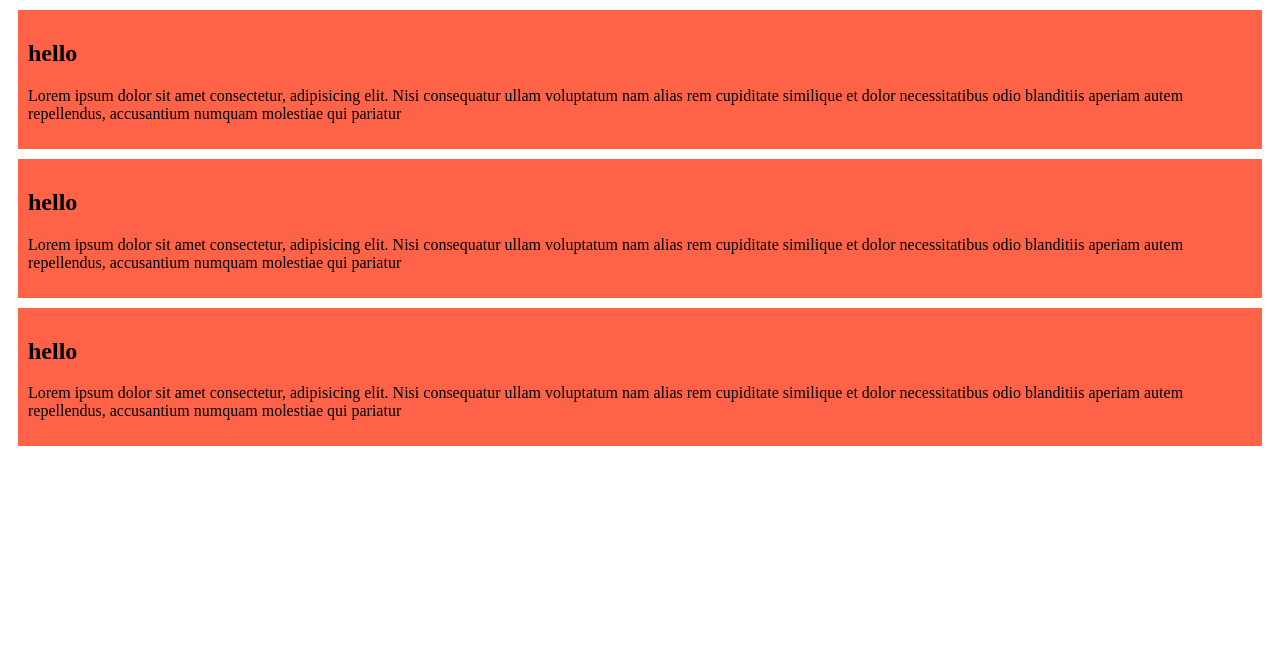
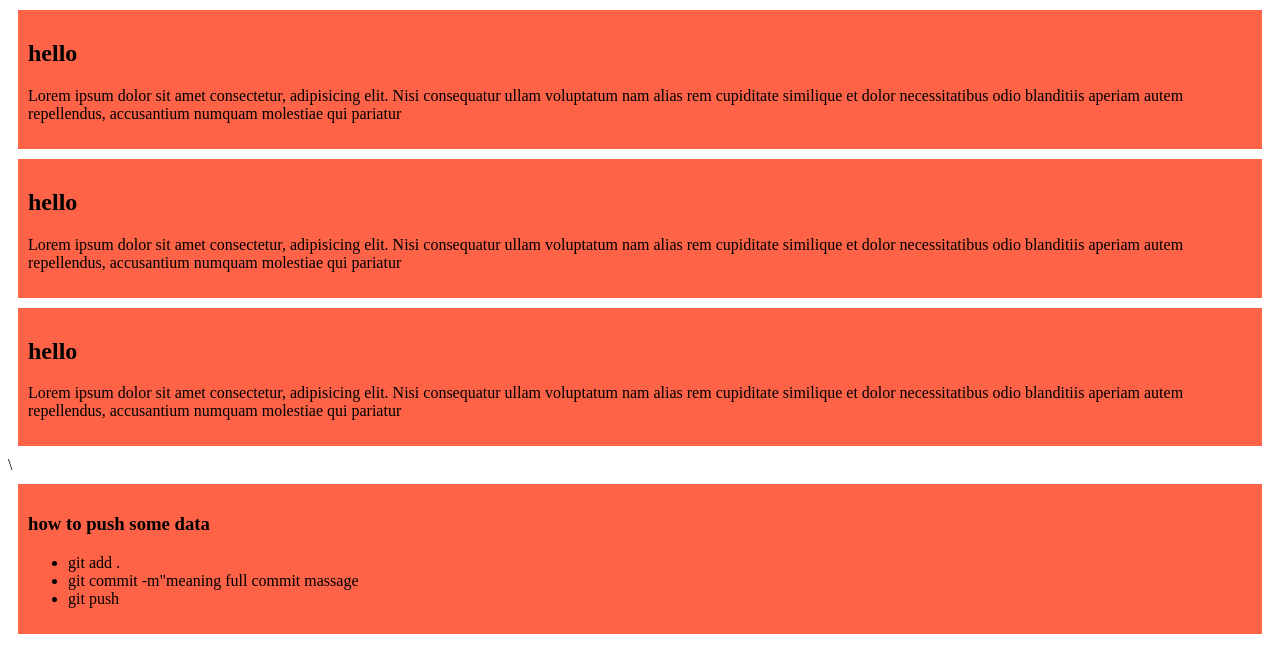
Before and after one commit to Rahiji9/my-simple-website, a plain HTML site: page index.html in a window 1280 px wide. Drawn offline with Linux system fonts and the light colour scheme.

Commit message:
my second file

```diff
--- a/index.html
+++ b/index.html
@@ -21,6 +21,14 @@
     <h2>hello</h2>
     <p>Lorem ipsum dolor sit amet consectetur, adipisicing elit. Nisi consequatur ullam voluptatum nam alias rem cupiditate similique et dolor necessitatibus odio blanditiis aperiam autem repellendus, accusantium numquam molestiae qui pariatur
     </p>
+  </div>\
+  <div>
+    <h3>how to push some data</h3>
+    <ul>
+      <li>git add .</li>
+      <li>git commit -m"meaning full commit massage</li>
+      <li>git push</li>
+    </ul>
   </div>
 </body>
 </html>
```
